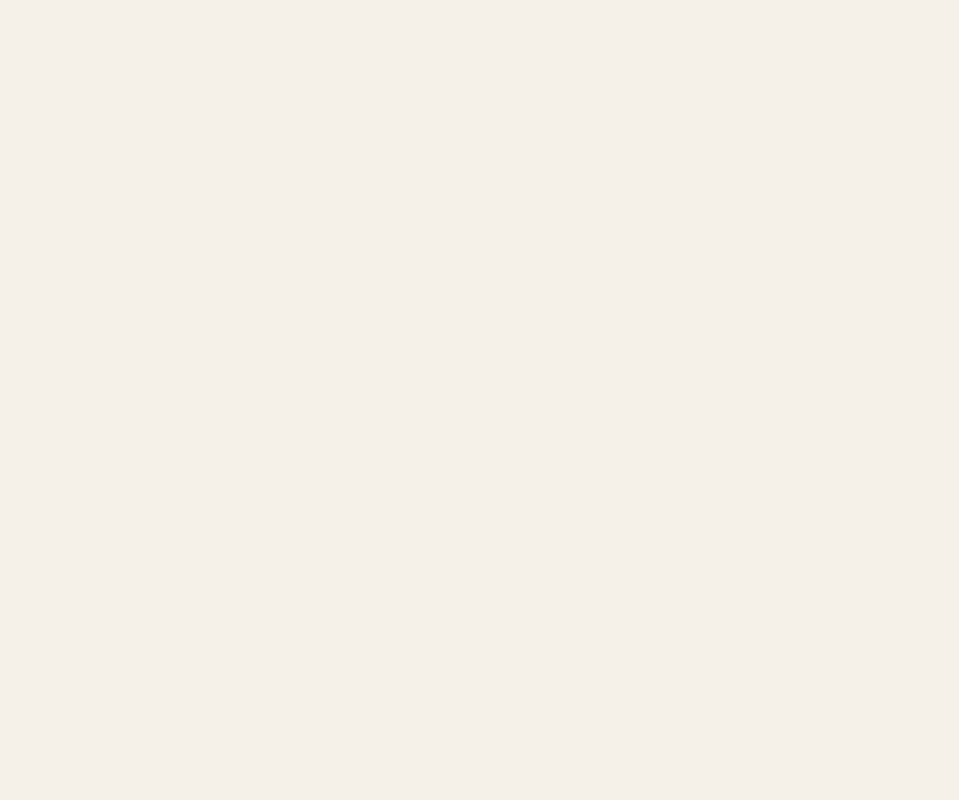
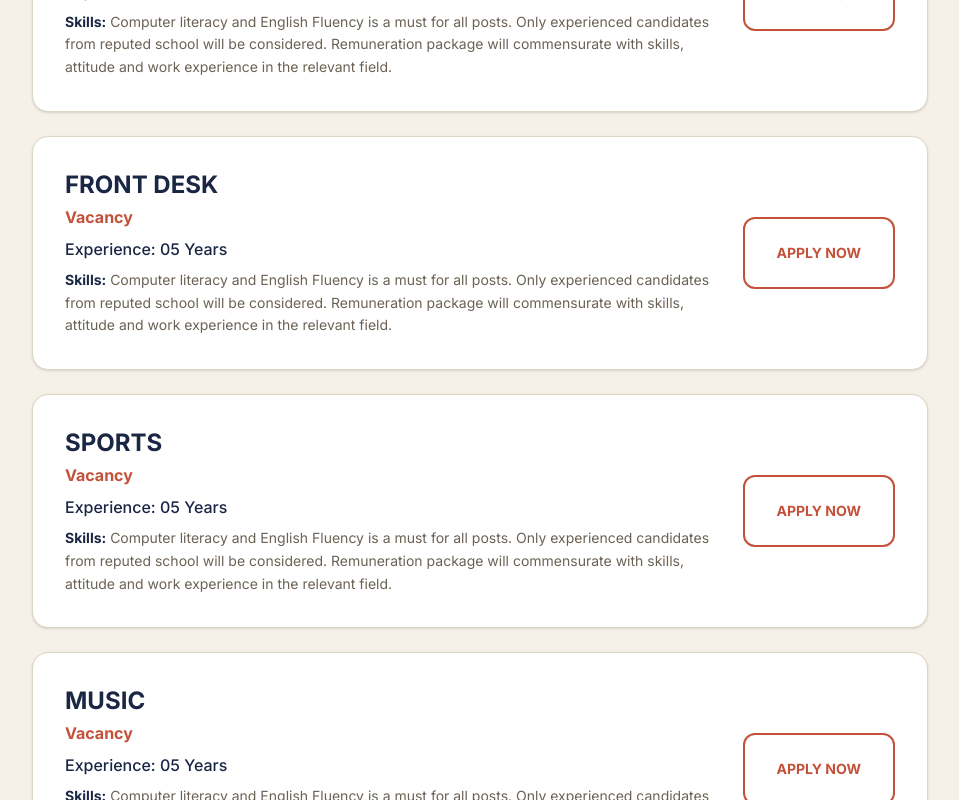
Before and after one commit to vivekyadav389/DETTROIN-INT-Vivek-Website, a React (Vite) app: page /join in a window 1280 px wide. Before the commit this address had no page. Shown: the part 900-1700 px from the top of the page, without its empty margins (160-1119 px from the left). Before the commit the page ends 800 px from the top, so only its background shows below. Built offline with nearby package versions, Linux system fonts and the light colour scheme.

Commit message:
Join Us page added and integrated

```diff
--- a/src/App.jsx
+++ b/src/App.jsx
@@ -5,7 +5,7 @@ import { KisAboutPage } from './pages/AboutPage';
 import { LifeAtKisPage } from './pages/LifeAtKisPage';
 import { KisEnrollPage } from './pages/EnrollPage';
 import { AcademicsPage } from './pages/AcademicsPage';
-import { ContactPage } from './pages/ContactPage';
+import { JoinUsPage } from './pages/JoinUsPage';
 import './index.css';
 
 const App = () => {
@@ -17,7 +17,7 @@ const App = () => {
         <Route path="/life-at-kis" element={<LifeAtKisPage />} />
         <Route path="/enroll" element={<KisEnrollPage />} />
         <Route path="/academics" element={<AcademicsPage />} />
-        <Route path="/contact" element={<ContactPage />} />
+        <Route path="/join" element={<JoinUsPage />} />
       </Routes>
     </div>
   );
--- a/src/pages/ContactPage.jsx
+++ /dev/null
@@ -1,43 +0,0 @@
-import { KisNavbar } from "@/components/kis/KisNavbar";
-import { KisFooter } from "@/components/kis/KisFooter";
-
-export function ContactPage() {
-  return (
-    <div className="min-w-0 bg-kis-cream font-kis-body">
-      <KisNavbar />
-      <main className="mx-auto max-w-5xl py-20 px-6 md:px-16 text-center">
-        <div className="mb-4 font-kis-body text-xs uppercase tracking-widest text-kis-muted-foreground">
-          Get in Touch
-        </div>
-        <h1 className="mb-8 font-kis-headings text-4xl font-bold text-kis-navy md:text-5xl">
-          Contact Us
-        </h1>
-        <p className="mx-auto max-w-2xl text-lg text-kis-muted-foreground">
-          We'd love to hear from you. Whether you have a question about admissions, our programs, or anything else, our team is ready to answer all your questions.
-        </p>
-
-        <div className="mt-16 flex flex-col md:flex-row gap-12 text-left justify-center">
-          <div className="flex-1 rounded-2xl border border-kis-border bg-white p-8 shadow-sm max-w-md">
-            <h3 className="mb-6 text-2xl font-bold text-kis-navy">Contact Information</h3>
-
-            <div className="mb-4">
-              <h4 className="font-bold text-kis-navy">Address:</h4>
-              <p className="text-sm text-kis-muted-foreground mt-1">Krishna International School,<br />123 Education Lane, Cityville, State 12345</p>
-            </div>
-
-            <div className="mb-4">
-              <h4 className="font-bold text-kis-navy">Phone:</h4>
-              <p className="text-sm text-kis-muted-foreground mt-1">+91 73510 50000<br />+91 98370 50000</p>
-            </div>
-
-            <div className="mb-4">
-              <h4 className="font-bold text-kis-navy">Email:</h4>
-              <p className="text-sm text-kis-muted-foreground mt-1">info@krishnainternational.edu<br />admissions@krishnainternational.edu</p>
-            </div>
-          </div>
-        </div>
-      </main>
-      <KisFooter />
-    </div>
-  );
-}
--- /dev/null
+++ b/src/pages/JoinUsPage.jsx
@@ -0,0 +1,47 @@
+import { KisNavbar } from "@/components/kis/KisNavbar";
+import { KisFooter } from "@/components/kis/KisFooter";
+import { Button } from "@/components/ui/button";
+
+const VACANCIES = [
+  "PRT",
+  "PGT",
+  "TGT",
+  "FRONT DESK",
+  "SPORTS",
+  "MUSIC",
+  "DANCE"
+];
+
+export function JoinUsPage() {
+  return (
+    <div className="min-w-0 bg-kis-cream font-kis-body">
+      <KisNavbar />
+      <main className="mx-auto max-w-5xl py-20 px-6 md:px-16 text-left">
+        <h1 className="mb-12 font-kis-headings text-4xl font-bold text-kis-navy md:text-5xl uppercase border-b-4 border-kis-primary inline-block pb-2">
+          JOIN US
+        </h1>
+
+        <div className="flex flex-col gap-6">
+          {VACANCIES.map((title) => (
+            <div key={title} className="rounded-2xl border border-kis-border bg-white p-6 md:p-8 shadow-sm flex flex-col md:flex-row justify-between items-start md:items-center gap-6">
+              <div className="flex-1">
+                <h2 className="text-2xl font-bold text-kis-navy mb-1 uppercase">{title}</h2>
+                <div className="text-kis-primary font-bold mb-2">Vacancy</div>
+                <div className="text-kis-navy font-medium mb-2">Experience: 05 Years</div>
+                <p className="text-sm text-kis-muted-foreground leading-relaxed">
+                  <span className="font-bold text-kis-navy">Skills:</span> Computer literacy and English Fluency is a must for all posts. Only experienced candidates from reputed school will be considered. Remuneration package will commensurate with skills, attitude and work experience in the relevant field.
+                </p>
+              </div>
+              <div>
+                <Button className="rounded-xl border-2 border-kis-primary bg-transparent text-kis-primary hover:bg-kis-primary hover:text-white px-8 py-6 font-kis-body font-bold whitespace-nowrap transition-colors">
+                  APPLY NOW
+                </Button>
+              </div>
+            </div>
+          ))}
+        </div>
+      </main>
+      <KisFooter />
+    </div>
+  );
+}
```
